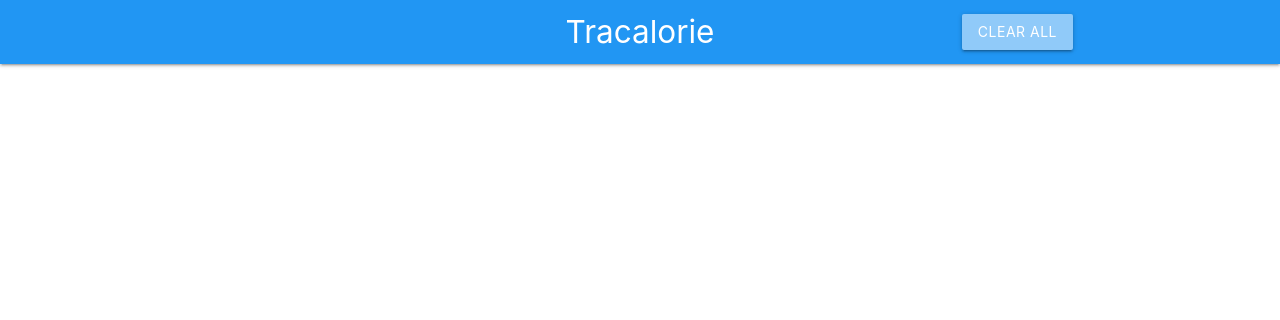
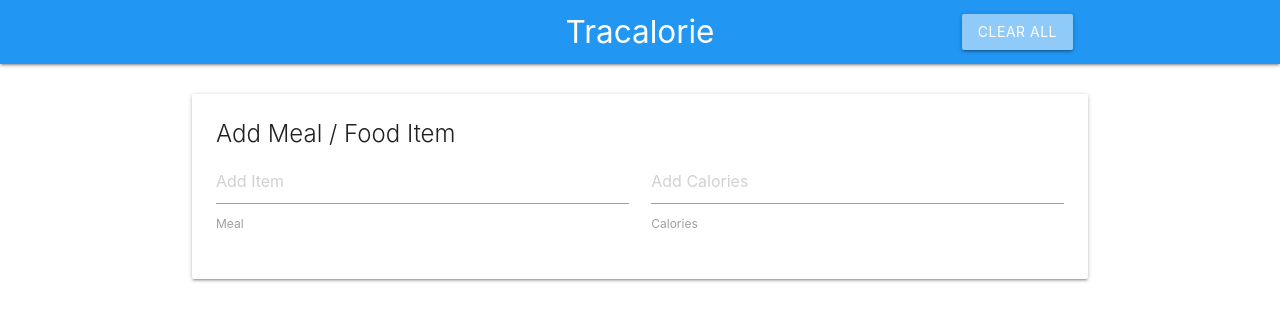
Before and after one commit to BeataJ/tracalorie-project, a plain HTML site: page index.html in a window 1280 px wide. Drawn offline with nearby package versions, Linux system fonts and the light colour scheme.

Commit message:
add form with UI

```diff
--- a/index.html
+++ b/index.html
@@ -24,6 +24,28 @@
     </div>
   </nav>
 
+  <br>
+
+  <div class="container">
+    <div class="card">
+      <div class="card-content">
+        <span class="card-title">Add Meal / Food Item</span>
+        <form class="col">
+          <div class="row">
+            <div class="input-text col s6">
+              <input type="text" placeholder="Add Item" id="item-name">
+              <label for="item-name">Meal</label>
+            </div>
+            <div class="input-text col s6">
+              <input type="text" placeholder="Add Calories" id="item-calories">
+              <label for="item-calories">Calories</label>
+            </div>
+          </div>
+        </form>
+      </div>
+    </div>
+  </div>
+
   <script src="https://code.jquery.com/jquery-3.4.1.min.js"
     integrity="sha256-CSXorXvZcTkaix6Yvo6HppcZGetbYMGWSFlBw8HfCJo=" crossorigin="anonymous"></script>
   <!-- Compiled and minified JavaScript -->
```
